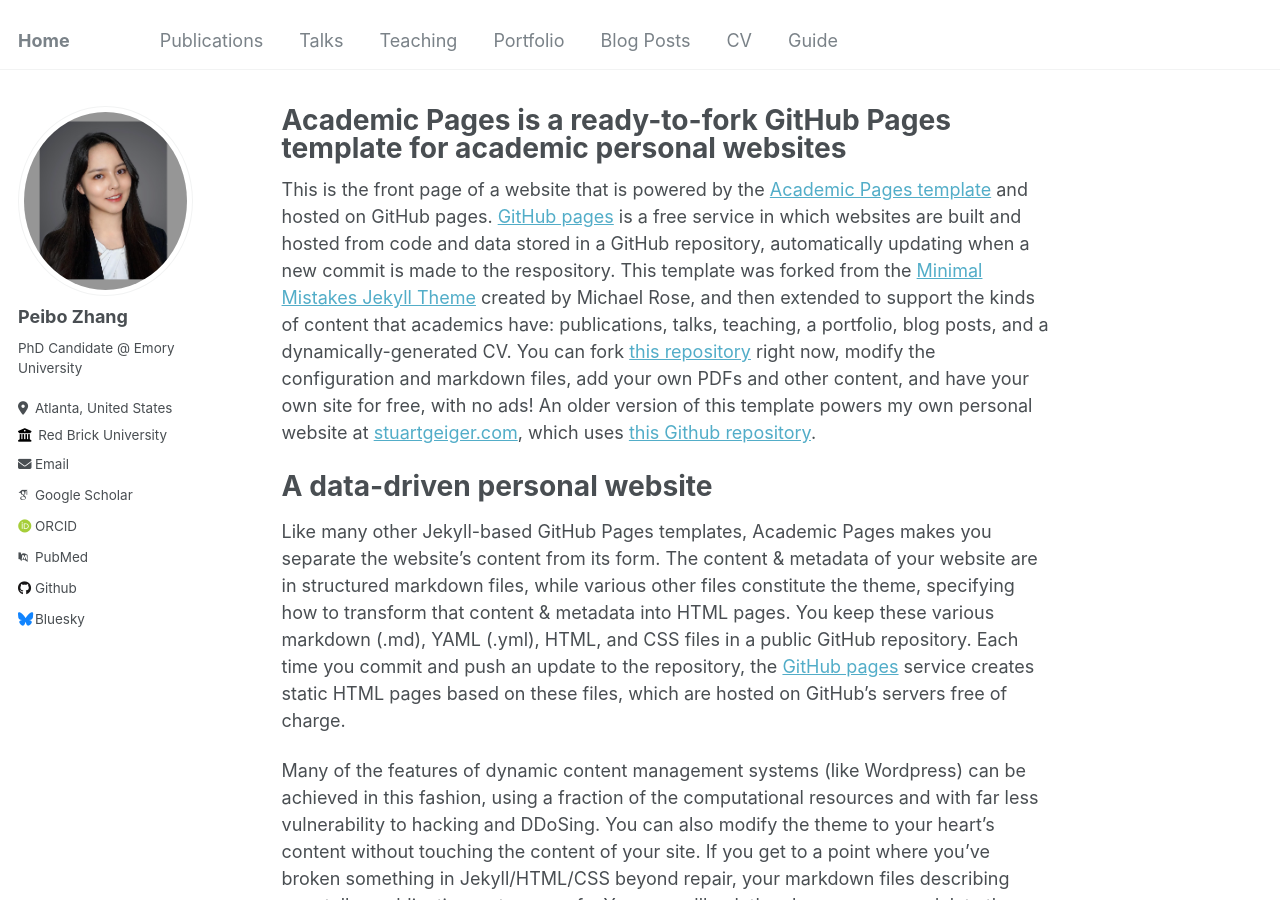
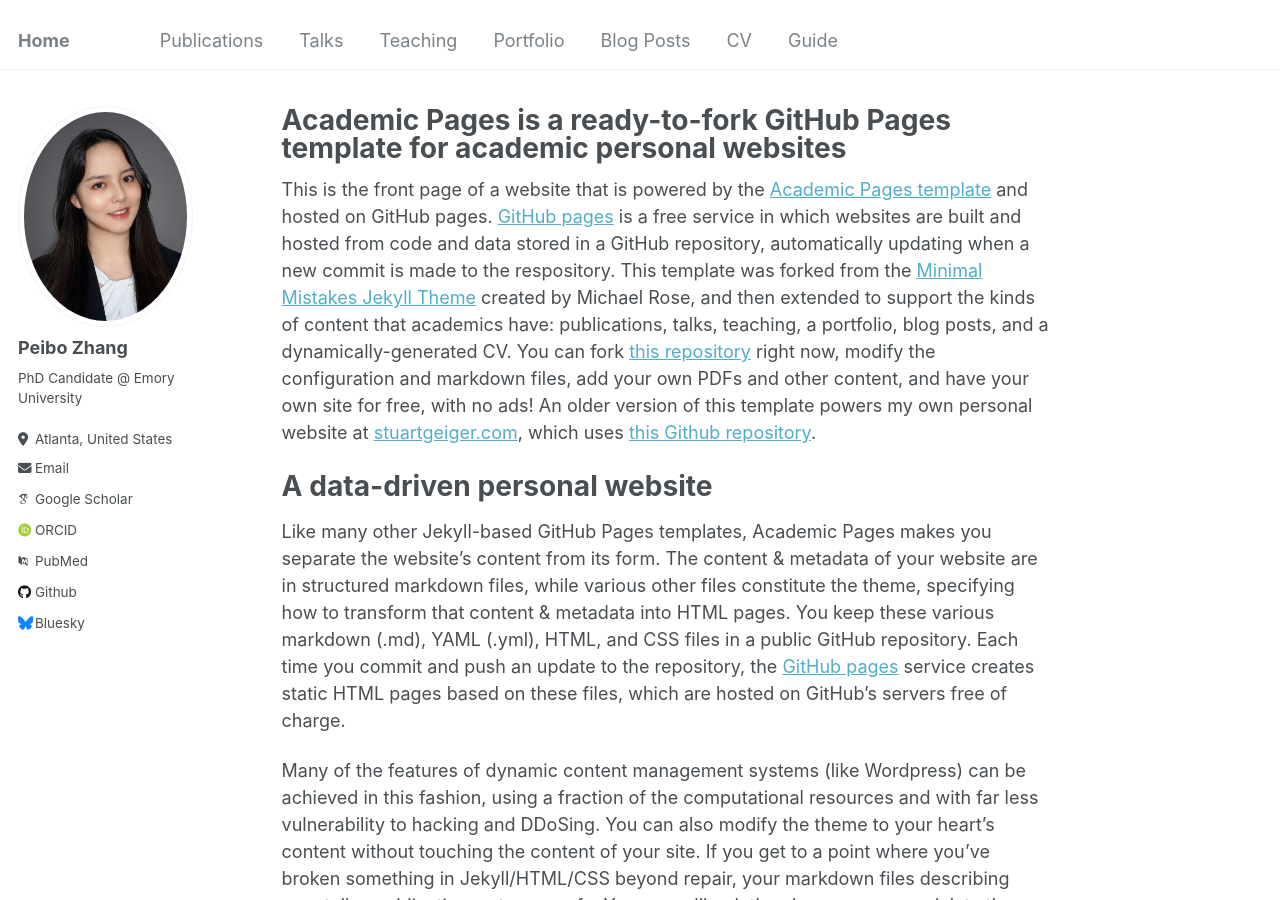
Before and after one commit to PeiboZhang/peibozhang.github.io, a Jekyll site: the page built from _pages/about.md, in a window 1280 px wide and 900 px high. Built offline with Jekyll 4.4.1, drawn with Linux system fonts in a browser that asks for light colours; some web fonts are replaced; part of the change alters nothing that is shown.

Commit message:
Update _config.yml

```diff
--- a/_config.yml
+++ b/_config.yml
@@ -21,14 +21,14 @@ repository               : "academicpages/academicpages.github.io"
 #               Additional customization can be done by editing /_includes/author-profile.html
 author:
   # Biographic information
-  avatar           : "profile2.png"
+  avatar           : "peibo_profile.png"
   name             : "Peibo Zhang"
   pronouns         : # example: "she/her"
   bio              : "PhD Candidate @ Emory University"
   location         : "Atlanta, United States"
-  employer         : "Red Brick University"
-  uri              : # URL
-  email            : "none@example.org"
+  # employer         : "Red Brick University"
+  # uri              : # URL
+  email            : "peibo.zhang@emory.edu"
 
   # Academic websites
   arxiv            : # URL - Update with the correct link to your profile
```
